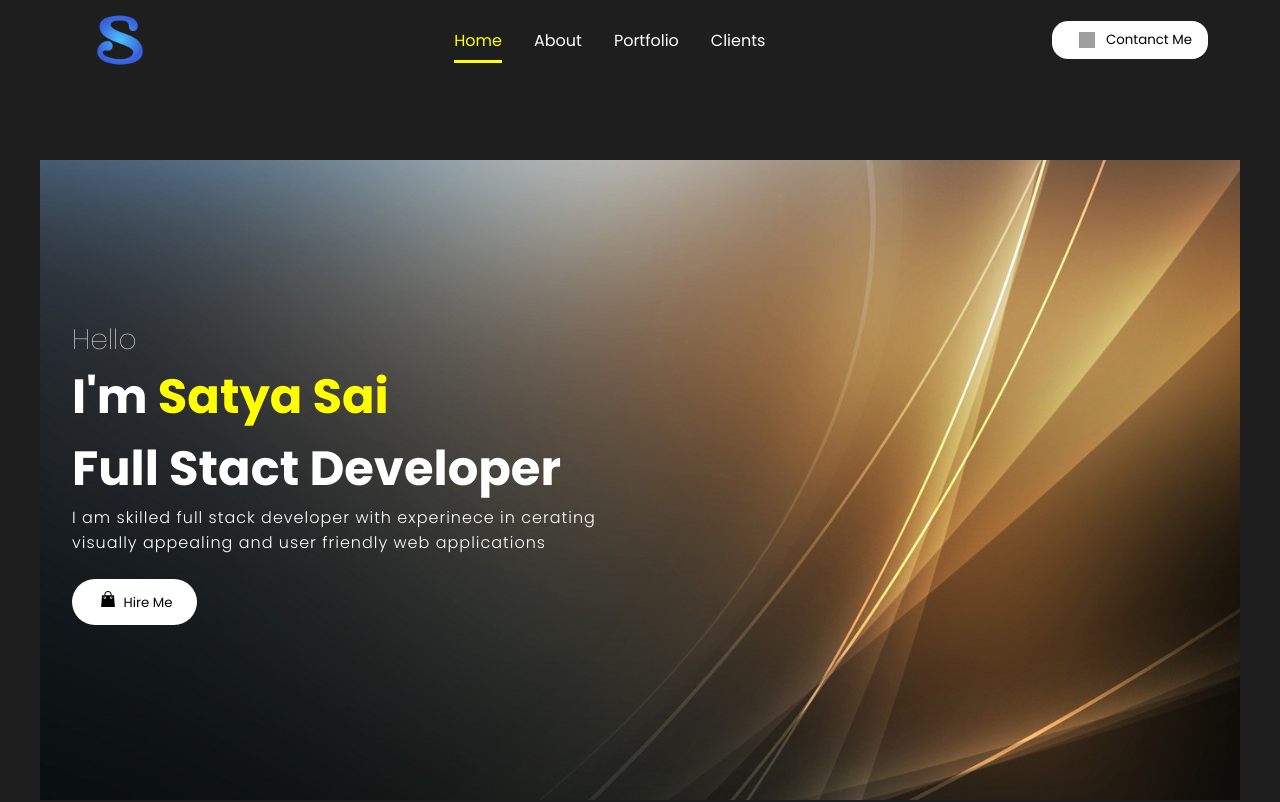
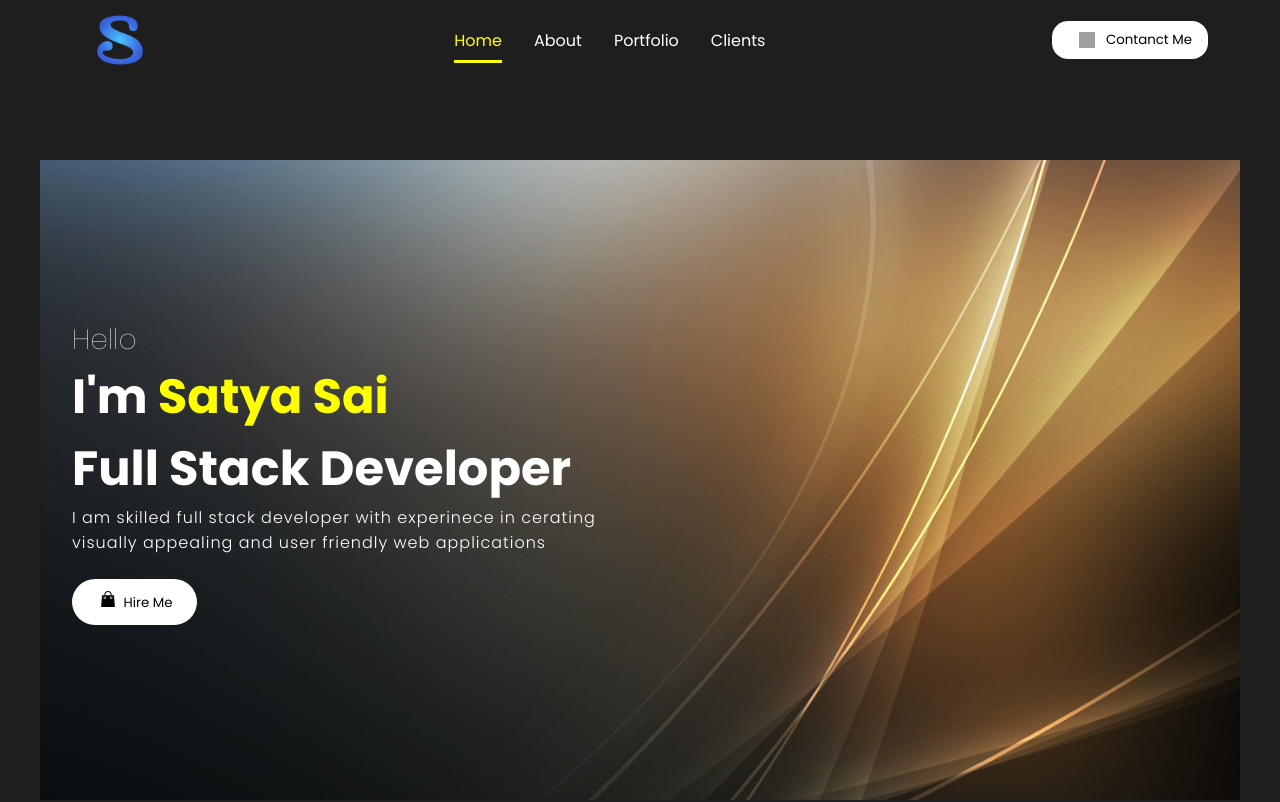
Before and after one commit to satyasai299/Satya_Sai_Portfolio.io, a React (Create React App) app: page / in a window 1280 px wide. Shown: the top 802 px of the page. Built offline with nearby package versions, Linux system fonts and the light colour scheme; grey boxes are pictures that could not be loaded.

Commit message:
sentence correction

```diff
--- a/src/components/Intro/intro.js
+++ b/src/components/Intro/intro.js
@@ -9,7 +9,7 @@ const Intro = () => {
         <section id="intro">
             <div className="introContent">
                 <span className="hello">Hello</span>
-                <span className="introText">I'm<span className="introName"> Satya Sai</span><br />Full Stact Developer</span>
+                <span className="introText">I'm<span className="introName"> Satya Sai</span><br />Full Stack Developer</span>
                 <p className="introPara"> I am skilled full stack developer with experinece in cerating <br />visually  appealing and user friendly web applications</p>
                 <Link><button className="btn"><img src={ btnImg } alt="Hire Me" className="btnImg" /> Hire Me</button></Link>
             </div>
```
